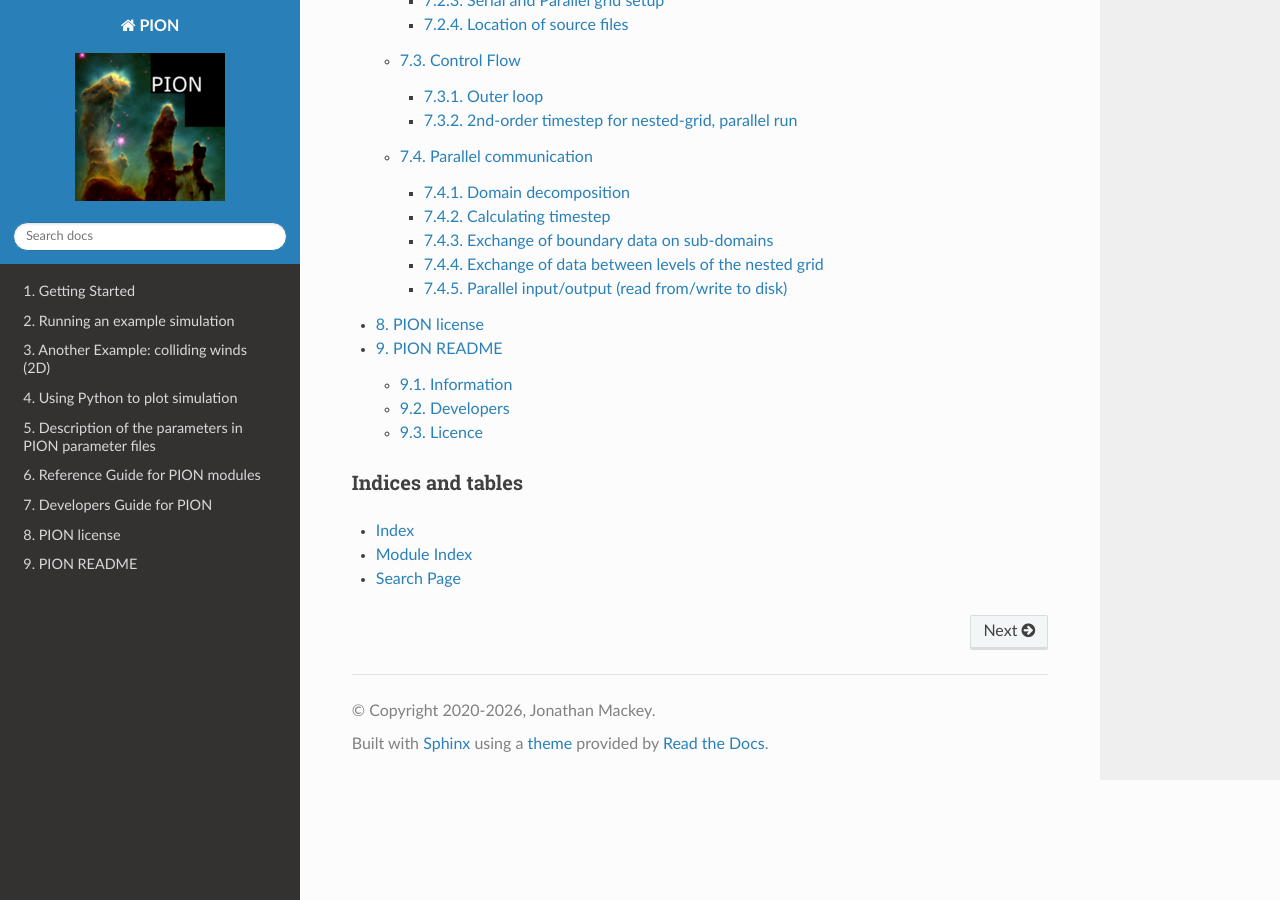
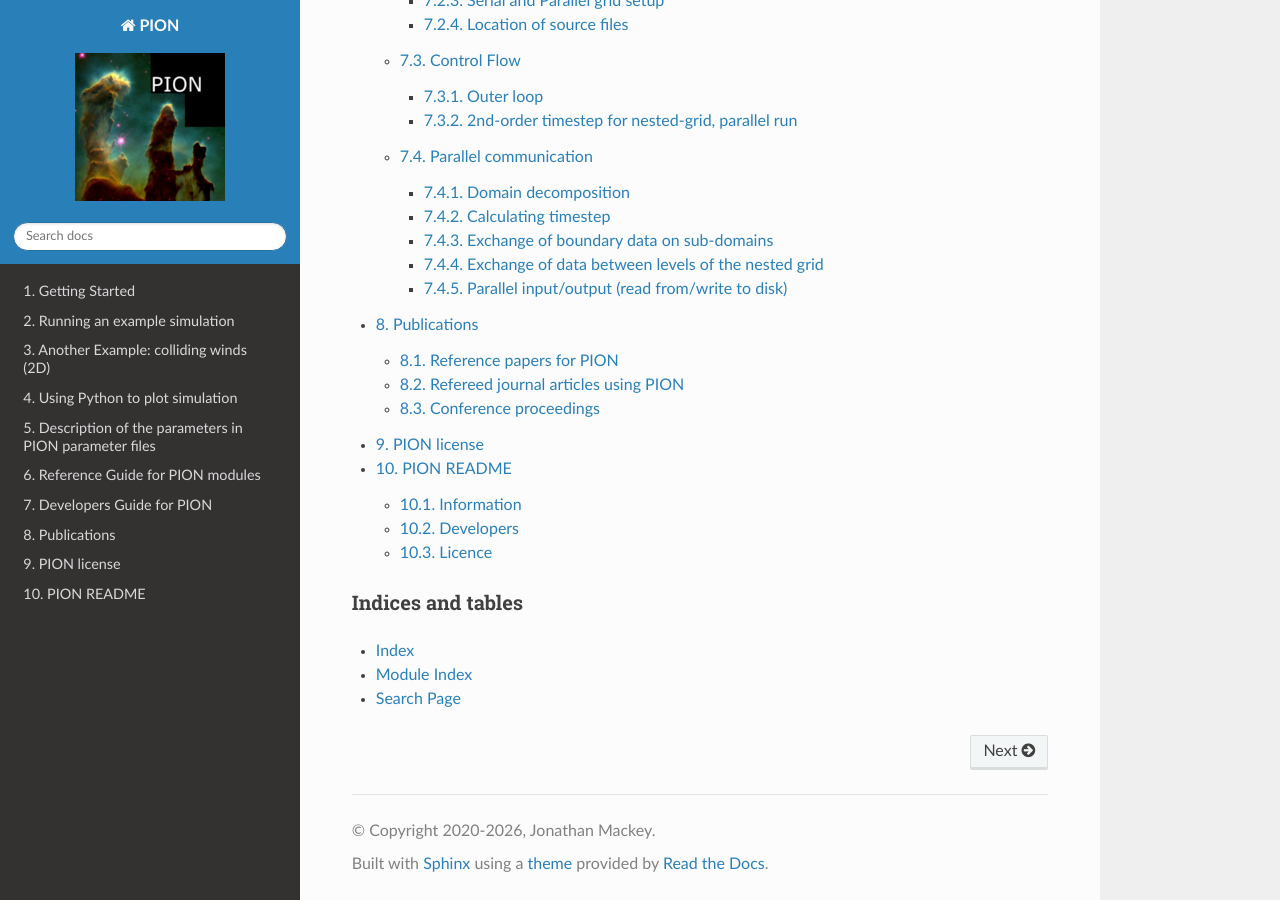
Before and after one commit to jmackey-astro/pion-docs, a Sphinx documentation site: the page built from docs/index.rst, in a window 1280 px wide and 900 px high, scrolled down 3023 px. Built offline with Sphinx 7.4.7 and the Read the Docs theme 3.1.0, drawn with Linux system fonts in a browser that asks for light colours; part of the change alters nothing that is shown.

Commit message:
Add a publications page with DOI, arXiv and SciX links
- Reference papers for PION (including the NEMO multi-ion solver paper),
  refereed journal articles and conference proceedings using PION, based
  on the list at pion.ie/publications.
- Added three 2026 A&A papers using PION (Brose et al., Larkin et al. x2).
- Corrected Green et al. 2022 (A&A 665, A35), Brose et al. ICRC2021
  (PoS 395, 2021) and the spelling of Szecsi.
- DOIs, author lists and titles checked against Crossref; DOIs added for
  Green et al. 2019 and Mackey et al. 2015.
- SciX links for papers with a known ADS bibcode.
- Getting started: link to the reference papers on this page.

Co-Authored-By: Claude Opus 5.5 <noreply@anthropic.com>

```diff
--- a/docs/getting_started.rst
+++ b/docs/getting_started.rst
@@ -68,7 +68,7 @@ Getting help
 There are a few ways to get more information about PION and help with compiling, setting up and running your own simulations:
 
 + Look through the documentation at `https://www.pion.ie/ <https://www.pion.ie/>`_.
-+ Read the `reference papers <https://www.pion.ie/publications/>`_.
++ Read the :ref:`reference papers <reference-papers>`.
 + Subscribe to the PION mailing list and ask questions at `groups.io <https://groups.io/g/pion>`_.
 + Contact `info@pion.ie <mailto:info@pion.ie>`_ with general queries.
 
--- a/docs/index.rst
+++ b/docs/index.rst
@@ -29,6 +29,7 @@ Guide
   parameter-file.rst
   modules.rst
   developers_guide.rst
+  publications.rst
   usage/license.rst
   usage/readme.rst
 
--- /dev/null
+++ b/docs/publications.rst
@@ -0,0 +1,71 @@
+.. _publications:
+
+******************************
+Publications
+******************************
+
+This page lists the reference papers that describe PION, and papers and conference proceedings that used PION.
+They are also collected in a public `ADS library <https://ui.adsabs.harvard.edu/public-libraries/7wdxXZV4T2G6z_iLKmSPmw>`_.
+
+If you use PION in a publication, please cite Mackey et al. (2021), and the papers describing the modules that you used (listed below).
+If you have a paper that used PION and is missing here, please let us know so that we can add it.
+
+.. _reference-papers:
+
+Reference papers for PION
+---------------------------------
+
++ Public release of PION 2.0.0, including static mesh-refinement: J. Mackey, S. Green, M. Moutzouri, et al., 2021, "PION: simulating bow shocks and circumstellar nebulae", MNRAS, 504, 983. (`DOI <https://doi.org/10.1093/mnras/stab781>`__, `arXiv:2103.07555 <https://arxiv.org/abs/2103.07555>`__)
++ Radiative transfer: J. Mackey, 2012, "Accuracy and efficiency of raytracing photoionisation algorithms", A&A, 539, A147. (`DOI <https://doi.org/10.1051/0004-6361/201117984>`__, `SciX <https://scixplorer.org/abs/2012A%26A...539A.147M/abstract>`__)
++ Magnetohydrodynamics: J. Mackey & A. J. Lim, 2011, "Effects of magnetic fields on photoionized pillars and globules", MNRAS, 412, 2079. (`DOI <https://doi.org/10.1111/j.1365-2966.2010.18043.x>`__, `SciX <https://scixplorer.org/abs/2011MNRAS.412.2079M/abstract>`__)
++ Hydrodynamics: J. Mackey & A. J. Lim, 2010, "Dynamical models for the formation of elephant trunks in H II regions", MNRAS, 403, 714. (`DOI <https://doi.org/10.1111/j.1365-2966.2009.16181.x>`__, `SciX <https://scixplorer.org/abs/2010MNRAS.403..714M/abstract>`__)
++ Multi-ion non-equilibrium microphysics (NEMO): A. Mathew, J. Mackey, M. Celeste, et al., 2025, "A multi-ion non-equilibrium solver for ionised astrophysical plasmas with arbitrary elemental abundances", A&A, 695, A73. (`DOI <https://doi.org/10.1051/0004-6361/202452373>`__, `arXiv:2409.18904 <https://arxiv.org/abs/2409.18904>`__, `SciX <https://scixplorer.org/abs/2025A%26A...695A..73M/abstract>`__)
+
+
+Refereed journal articles using PION
+---------------------------------------
+
++ C. J. K. Larkin, J. Mackey, B. Reville, et al., 2026, "Multi-dimensional magnetohydrodynamic simulations of young core-collapse supernova remnants", A&A, 711, A300. (`DOI <https://doi.org/10.1051/0004-6361/202557775>`__, `arXiv:2605.04940 <https://arxiv.org/abs/2605.04940>`__)
++ C. J. K. Larkin, J. Mackey, H. Jin, et al., 2026, "EWOCS-V: Is Wd1-72 a recent post-interaction WR+O binary?", A&A, 710, L9. (`DOI <https://doi.org/10.1051/0004-6361/202659205>`__, `arXiv:2601.21788 <https://arxiv.org/abs/2601.21788>`__)
++ R. Brose, I. Sushch, J. Mackey & M. Arias, 2026, "Interacting supernovae and where to find them", A&A, 706, A82. (`DOI <https://doi.org/10.1051/0004-6361/202555671>`__, `arXiv:2510.19446 <https://arxiv.org/abs/2510.19446>`__)
++ C. J. K. Larkin, J. Mackey, T. J. Haworth & A. A. C. Sander, 2025, "Investigating dusty red supergiant outflows in Westerlund 1 with 3D hydrodynamic simulations", A&A, 700, A60. (`DOI <https://doi.org/10.1051/0004-6361/202554334>`__, `arXiv:2503.01272 <https://arxiv.org/abs/2503.01272>`__)
++ R. Brose, I. Sushch & J. Mackey, 2025, "How to turn a supernova into a PeVatron", A&A, 699, A160. (`DOI <https://doi.org/10.1051/0004-6361/202453334>`__, `arXiv:2504.20601 <https://arxiv.org/abs/2504.20601>`__)
++ J. Mackey, A. Mathew, A. A. Ali, et al., 2025, "Thermal emission from bow shocks III: Variable diffuse X-ray emission from stellar-wind bow shocks driven by dynamical instabilities", A&A, 696, A91. (`DOI <https://doi.org/10.1051/0004-6361/202553722>`__, `arXiv:2501.06021 <https://arxiv.org/abs/2501.06021>`__, `SciX <https://scixplorer.org/abs/2025A%26A...696A..91M/abstract>`__)
++ A. Mathew, J. Mackey, M. Celeste, et al., 2025, "A multi-ion non-equilibrium solver for ionised astrophysical plasmas with arbitrary elemental abundances", A&A, 695, A73. (`DOI <https://doi.org/10.1051/0004-6361/202452373>`__, `arXiv:2409.18904 <https://arxiv.org/abs/2409.18904>`__, `SciX <https://scixplorer.org/abs/2025A%26A...695A..73M/abstract>`__)
++ Y. A. Fichtner, J. Mackey, L. Grassitelli, et al., 2024, "Connecting stellar and galactic scales: Energetic feedback from stellar wind bubbles to supernova remnants", A&A, 690, A72. (`DOI <https://doi.org/10.1051/0004-6361/202449638>`__, `arXiv:2402.11008 <https://arxiv.org/abs/2402.11008>`__, `SciX <https://scixplorer.org/abs/2024A%26A...690A..72F/abstract>`__)
++ J. Mackey, T. A. K. Jones, R. Brose, et al., 2023, "Inverse-Compton cooling of thermal plasma in colliding-wind binaries", MNRAS, 526, 3099. (`DOI <https://doi.org/10.1093/mnras/stad2839>`__, `arXiv:2301.13716 <https://arxiv.org/abs/2301.13716>`__, `SciX <https://scixplorer.org/abs/2023MNRAS.526.3099M/abstract>`__)
++ S. Green, J. Mackey, P. Kavanagh, et al., 2022, "Thermal emission from bow shocks II: 3D magnetohydrodynamic models of zeta Ophiuchi", A&A, 665, A35. (`DOI <https://doi.org/10.1051/0004-6361/202243531>`__, `arXiv:2203.06331 <https://arxiv.org/abs/2203.06331>`__)
++ J. Mackey, S. Green, M. Moutzouri, et al., 2021, "PION: simulating bow shocks and circumstellar nebulae", MNRAS, 504, 983. (`DOI <https://doi.org/10.1093/mnras/stab781>`__, `arXiv:2103.07555 <https://arxiv.org/abs/2103.07555>`__)
++ S. Green, J. Mackey, T. J. Haworth, et al., 2019, "Thermal emission from bow shocks I: 2D hydrodynamic models of the Bubble Nebula", A&A, 625, A4. (`DOI <https://doi.org/10.1051/0004-6361/201834832>`__, `SciX <https://scixplorer.org/abs/2019A%26A...625A...4G/abstract>`__)
++ D. Szécsi, J. Mackey & N. Langer, 2018, "Supergiants and their shells in young globular clusters", A&A, 612, A55. (`DOI <https://doi.org/10.1051/0004-6361/201731500>`__)
++ V. V. Gvaramadze, J. Mackey, A. Y. Kniazev, et al., 2017, "IRAS 18153-1651: an H II region with a possible wind bubble blown by a young main-sequence B star", MNRAS, 466, 1857. (`DOI <https://doi.org/10.1093/mnras/stw3257>`__)
++ J. Mackey, T. J. Haworth, V. V. Gvaramadze, et al., 2016, "Detecting stellar-wind bubbles through infrared arcs in H II regions", A&A, 586, A114. (`DOI <https://doi.org/10.1051/0004-6361/201527569>`__)
++ J. Mackey, N. Castro, L. Fossati & N. Langer, 2015, "Cold gas in hot star clusters: the wind from the red supergiant W26 in Westerlund 1", A&A, 582, A24. (`DOI <https://doi.org/10.1051/0004-6361/201526159>`__)
++ T. G. Bisbas, T. J. Haworth, R. J. R. Williams, et al., 2015, "StarBench: the D-type expansion of an H II region", MNRAS, 453, 1324. (`DOI <https://doi.org/10.1093/mnras/stv1659>`__)
++ J. Mackey, V. V. Gvaramadze, S. Mohamed & N. Langer, 2015, "Wind bubbles within H II regions around slowly moving stars", A&A, 573, A10. (`DOI <https://doi.org/10.1051/0004-6361/201424716>`__, `SciX <https://scixplorer.org/abs/2015A%26A...573A..10M/abstract>`__)
++ J. Mackey, S. Mohamed, V. V. Gvaramadze, et al., 2014, "Interacting supernovae from photoionization-confined shells around red supergiant stars", Nature, 512, 282. (`DOI <https://doi.org/10.1038/nature13522>`__)
++ H. Dhanoa, J. Mackey & J. Yates, 2014, "Pressure-driven fragmentation of multiphase clouds at high redshift", MNRAS, 444, 2085. (`DOI <https://doi.org/10.1093/mnras/stu1509>`__)
++ J. Mackey, N. Langer & V. V. Gvaramadze, 2013, "Dynamics of H II regions around exiled O stars", MNRAS, 436, 859. (`DOI <https://doi.org/10.1093/mnras/stt1621>`__)
++ J. Mackey & A. J. Lim, 2013, "Effects of strong magnetic fields on photoionised clouds", High Energy Density Physics, 9, 1. (`DOI <https://doi.org/10.1016/j.hedp.2012.09.007>`__)
++ J. Mackey, S. Mohamed, H. R. Neilson, et al., 2012, "Double bow shocks around young, runaway red supergiants: application to Betelgeuse", ApJ Letters, 751, L10. (`DOI <https://doi.org/10.1088/2041-8205/751/1/L10>`__)
++ J. Mackey, 2012, "Accuracy and efficiency of raytracing photoionisation algorithms", A&A, 539, A147. (`DOI <https://doi.org/10.1051/0004-6361/201117984>`__, `SciX <https://scixplorer.org/abs/2012A%26A...539A.147M/abstract>`__)
++ J. Mackey & A. J. Lim, 2011, "Effects of magnetic fields on photoionized pillars and globules", MNRAS, 412, 2079. (`DOI <https://doi.org/10.1111/j.1365-2966.2010.18043.x>`__, `SciX <https://scixplorer.org/abs/2011MNRAS.412.2079M/abstract>`__)
++ J. Mackey & A. J. Lim, 2010, "Dynamical models for the formation of elephant trunks in H II regions", MNRAS, 403, 714. (`DOI <https://doi.org/10.1111/j.1365-2966.2009.16181.x>`__, `SciX <https://scixplorer.org/abs/2010MNRAS.403..714M/abstract>`__)
+
+
+Conference proceedings
+---------------------------------
+
++ J. Mackey, T. A. K. Jones, R. Brose, et al., 2024, "Performance and Scaling of PION for Modelling Colliding-Wind Binary Systems", Procedia Computer Science, 240, 82 (Proceedings of the First EuroHPC User Day). (`DOI <https://doi.org/10.1016/j.procs.2024.07.011>`__)
++ J. Mackey, 2024, "Simulating Wind-Blown Nebulae from Single and Binary Massive Stars", J. Phys.: Conf. Ser., 2742, 012007. (`DOI <https://doi.org/10.1088/1742-6596/2742/1/012007>`__, `SciX <https://scixplorer.org/abs/2024JPhCS2742a2007M/abstract>`__)
++ J. Mackey, S. Green, M. Moutzouri, et al., 2024, "PION: Simulating bow shocks and circumstellar nebulae around massive stars", Proc. IAU Symposium 361, 510. (`DOI <https://doi.org/10.1017/S174392132200254X>`__, `SciX <https://scixplorer.org/abs/2024IAUS..361..510M/abstract>`__)
++ J. Mackey, 2023, "Interaction between massive star winds and the interstellar medium", Proc. IAU Symposium 370, 205. (`DOI <https://doi.org/10.1017/S1743921322004501>`__, `SciX <https://scixplorer.org/abs/2023IAUS..370..205M/abstract>`__)
++ J. Mackey, S. Green, M. Moutzouri, et al., 2023, "PION: Simulations of Wind-Blown Nebulae", Proc. IAU Symposium 362, 262. (`DOI <https://doi.org/10.1017/S1743921322001399>`__, `arXiv:2203.04693 <https://arxiv.org/abs/2203.04693>`__)
++ R. Brose, J. Mackey, S. Kelly, et al., 2021, "Modeling non-thermal emission from SN 1987A", Proceedings of ICRC2021, PoS, 395, 918. (`DOI <https://doi.org/10.22323/1.395.0918>`__, `arXiv:2109.05784 <https://arxiv.org/abs/2109.05784>`__)
++ J. Mackey, S. Green & M. Moutzouri, 2020, "Simulations of Magnetised Stellar-Wind Bubbles", J. Phys.: Conf. Ser., 1620, 012012. (`DOI <https://doi.org/10.1088/1742-6596/1620/1/012012>`__)
++ D. Szécsi et al., 2015, "Core hydrogen burning red supergiants in the young globular clusters", IAU General Assembly, Meeting 29, id. 2256932. (`SciX <https://scixplorer.org/abs/2015IAUGA..2256932S/abstract>`__)
++ J. Mackey et al., 2014, "The circumstellar medium of massive stars in motion", NIC Series, 47, 77. (`arXiv:1406.0878 <https://arxiv.org/abs/1406.0878>`__)
++ J. Mackey, N. Langer, S. Mohamed, et al., 2014, "Effects of stellar evolution and ionizing radiation on the environments of massive stars", ASTRA Proceedings, 1, 61. (`DOI <https://doi.org/10.5194/ap-1-61-2014>`__, `arXiv:1407.8396 <https://arxiv.org/abs/1407.8396>`__)
++ J. Mackey, S. Mohamed, H. R. Neilson, et al., 2013, "Numerical models for the circumstellar medium around Betelgeuse", EAS Publications Series, 60, 253. (`DOI <https://doi.org/10.1051/eas/1360029>`__, `arXiv:1303.2064 <https://arxiv.org/abs/1303.2064>`__)
++ J. Mackey, 2012, "Radiation-MHD simulations of pillars and globules in HII regions", Proceedings of ASTRONUM 2011, ASP Conference Series, 459, 106. (`arXiv:1201.6240 <https://arxiv.org/abs/1201.6240>`__)
++ J. Mackey & A. J. Lim, 2011, "Radiation-MHD models of elephant trunks and globules in HII regions", Bulletin de la Société Royale des Sciences de Liège, 80, 391. (`arXiv:1104.1073 <https://arxiv.org/abs/1104.1073>`__, `SciX <https://scixplorer.org/abs/2011BSRSL..80..391M/abstract>`__)
```
